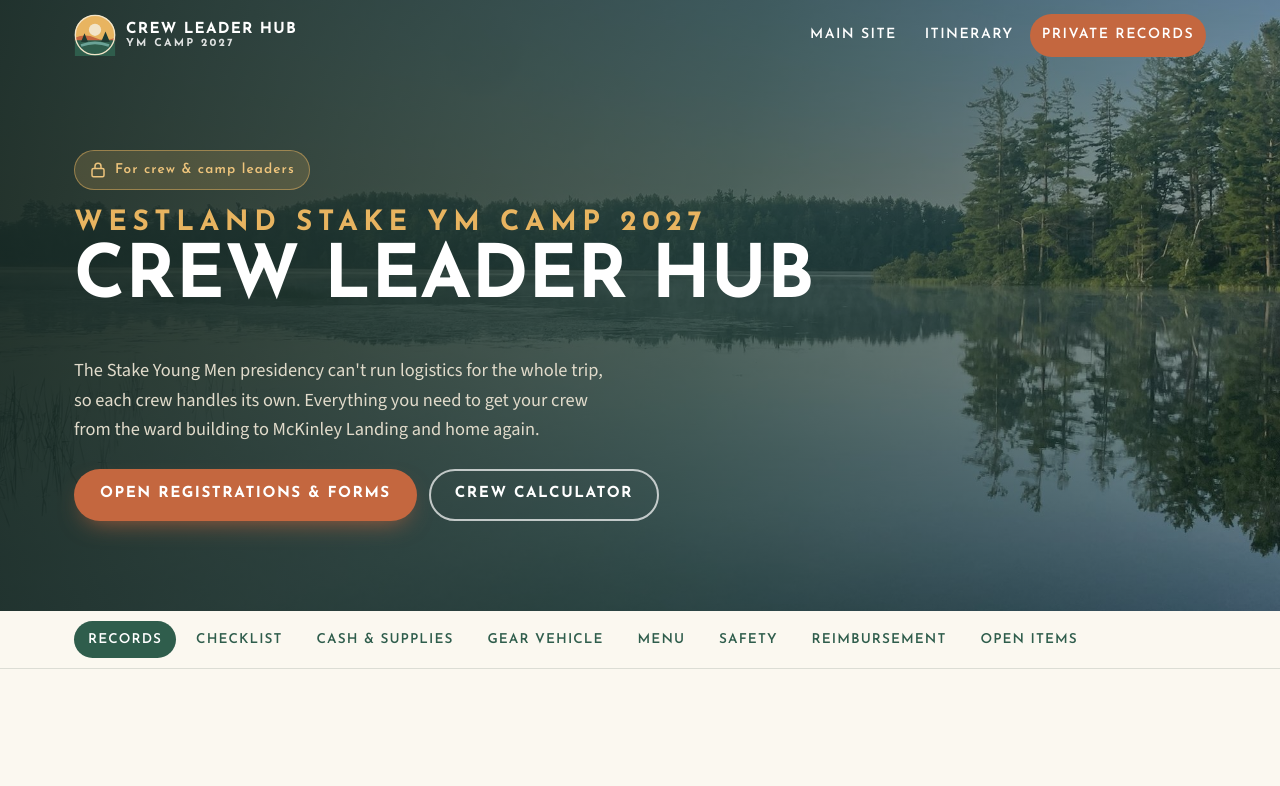
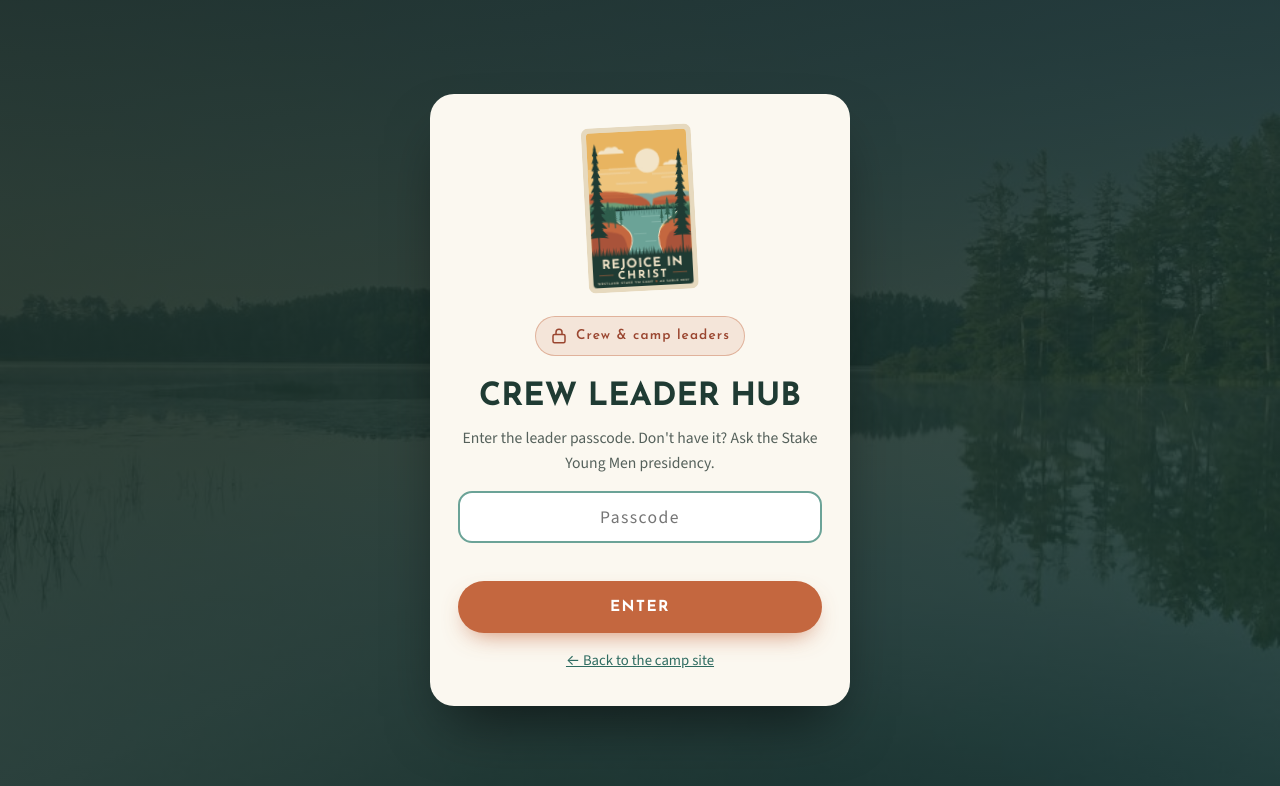
Before and after one commit to Westland-Stake-YM/Camp-2027, a plain HTML site: page leaders.html in a window 1280 px wide. Shown: the top 786 px of the page. Drawn offline with nearby package versions, Linux system fonts and the light colour scheme.

Commit message:
Add passcode screen to Crew Leader Hub
Co-Authored-By: Claude Opus 5.5 <noreply@anthropic.com>
Claude-Session: https://claude.ai/code/session_013fGJhewLuro4kWomFc8KcX

```diff
--- a/assets/css/site.css
+++ b/assets/css/site.css
@@ -386,3 +386,22 @@ table.menu tbody th{font-family:var(--display);color:var(--rust-ink);letter-spac
 
 .reimb-note{display:flex;gap:10px;align-items:flex-start;padding:12px 16px;border-radius:12px;background:rgba(232,180,96,.2);border:1px solid rgba(200,145,58,.45);color:var(--pine-2);font-size:.95rem}
 .reimb-note svg{flex:none;margin-top:3px;color:var(--rust)}
+
+/* passcode gate */
+.gate{display:none}
+html.locked body>*:not(.gate):not(svg){display:none!important}
+html.locked .gate{display:grid;place-items:center;min-height:100svh;padding:24px;background:linear-gradient(160deg,rgba(20,38,33,.92),rgba(31,59,51,.82)),url(../img/misty-lake-sm.jpg) center/cover}
+.gate-card{width:min(420px,100%);background:var(--cream);border-radius:24px;padding:32px 28px;box-shadow:0 30px 60px -20px rgba(0,0,0,.6);text-align:center}
+.gate-card h1{font-size:2rem;text-transform:uppercase;margin:.2em 0 .3em}
+.gate-card .lock-badge{background:rgba(196,103,63,.12);border-color:rgba(196,103,63,.4);color:var(--rust-ink)}
+.gate-card p{color:var(--muted);font-size:.98rem}
+.gate-poster{width:110px;margin:0 auto 16px;transform:rotate(-3deg)}
+.gate-card input{width:100%;min-height:52px;border-radius:14px;border:2px solid var(--line);padding:0 16px;font:inherit;font-size:1.1rem;text-align:center;letter-spacing:.08em;background:#fff}
+.gate-card input:focus{outline:none;border-color:var(--teal)}
+.gate-card .btn{width:100%;margin-top:4px}
+.gate-err{min-height:1.4em;color:var(--rust-ink)!important;font-weight:600;margin:.4em 0}
+.gate-back{display:inline-block;margin-top:16px;font-size:.92rem}
+.gate-card.shake{animation:shake .35s}
+@keyframes shake{25%{transform:translateX(-8px)}75%{transform:translateX(8px)}}
+.sr{position:absolute;width:1px;height:1px;overflow:hidden;clip:rect(0 0 0 0)}
+.lock-out{margin-left:auto}
--- a/assets/js/site.js
+++ b/assets/js/site.js
@@ -285,3 +285,28 @@ if (calc) {
   $$('[data-step]').forEach(b => b.addEventListener('click', () => { range.value = Math.min(+range.max, Math.max(+range.min, +range.value + +b.dataset.step)); run(); }));
   run();
 }
+
+/* ============================================================
+   LEADER HUB PASSCODE (casual gate — not real security)
+   To change the passcode, replace HUB_HASH with the SHA-256 of
+   the new passcode in lowercase.
+   ============================================================ */
+const HUB_HASH = '3b14a4a52d0ed7aa17d36772472d96f4cb20be5fd55c7bb7162a8f66306d5718';
+const gateForm = $('#gateForm');
+if (gateForm) {
+  const sha = async s => [...new Uint8Array(await crypto.subtle.digest('SHA-256', new TextEncoder().encode(s)))].map(b => b.toString(16).padStart(2, '0')).join('');
+  if (document.documentElement.classList.contains('locked')) setTimeout(() => $('#gatePass').focus(), 50);
+  gateForm.addEventListener('submit', async e => {
+    e.preventDefault();
+    const v = $('#gatePass').value.trim().toLowerCase();
+    if (await sha(v) === HUB_HASH) {
+      try { localStorage.setItem('ymcamp27:hub', 'ok'); } catch {}
+      document.documentElement.classList.remove('locked');
+      scrollTo(0, 0);
+    } else {
+      $('#gateErr').textContent = "That passcode isn't right. Try again.";
+      gateForm.classList.remove('shake'); void gateForm.offsetWidth; gateForm.classList.add('shake');
+      $('#gatePass').select();
+    }
+  });
+}
--- a/leaders.html
+++ b/leaders.html
@@ -11,6 +11,10 @@
 <link rel="preconnect" href="https://fonts.googleapis.com">
 <link rel="preconnect" href="https://fonts.gstatic.com" crossorigin>
 <link rel="stylesheet" href="https://fonts.googleapis.com/css2?family=Josefin+Sans:wght@600;700&family=Source+Sans+3:ital,wght@0,400;0,600;0,700;1,400&display=swap">
+<script>
+/* Leader Hub passcode: keeps casual visitors out. Not real security; private records live in Google. */
+try{ if(localStorage.getItem('ymcamp27:hub')!=='ok') document.documentElement.classList.add('locked'); }catch(e){ document.documentElement.classList.add('locked'); }
+</script>
 <link rel="stylesheet" href="assets/css/site.css">
 </head>
 <body class="page-leaders">
@@ -43,6 +47,19 @@
 </defs>
 </svg>
 
+<div class="gate" id="gate" role="dialog" aria-modal="true" aria-labelledby="gateTitle">
+  <form class="gate-card" id="gateForm">
+    <div class="gate-poster" data-poster="assets/img/poster.svg"></div>
+    <div class="lock-badge"><svg width="18" height="18" aria-hidden="true"><use href="#i-lock"/></svg> Crew &amp; camp leaders</div>
+    <h1 id="gateTitle">Crew Leader Hub</h1>
+    <p>Enter the leader passcode. Don't have it? Ask the Stake Young Men presidency.</p>
+    <label for="gatePass" class="sr">Passcode</label>
+    <input id="gatePass" type="password" autocomplete="current-password" placeholder="Passcode" required>
+    <p class="gate-err" id="gateErr" role="alert"></p>
+    <button class="btn btn-rust" type="submit">Enter</button>
+    <a class="gate-back" href="index.html">← Back to the camp site</a>
+  </form>
+</div>
 <a class="skip" href="#main">Skip to content</a>
 
 <header class="nav">
```
